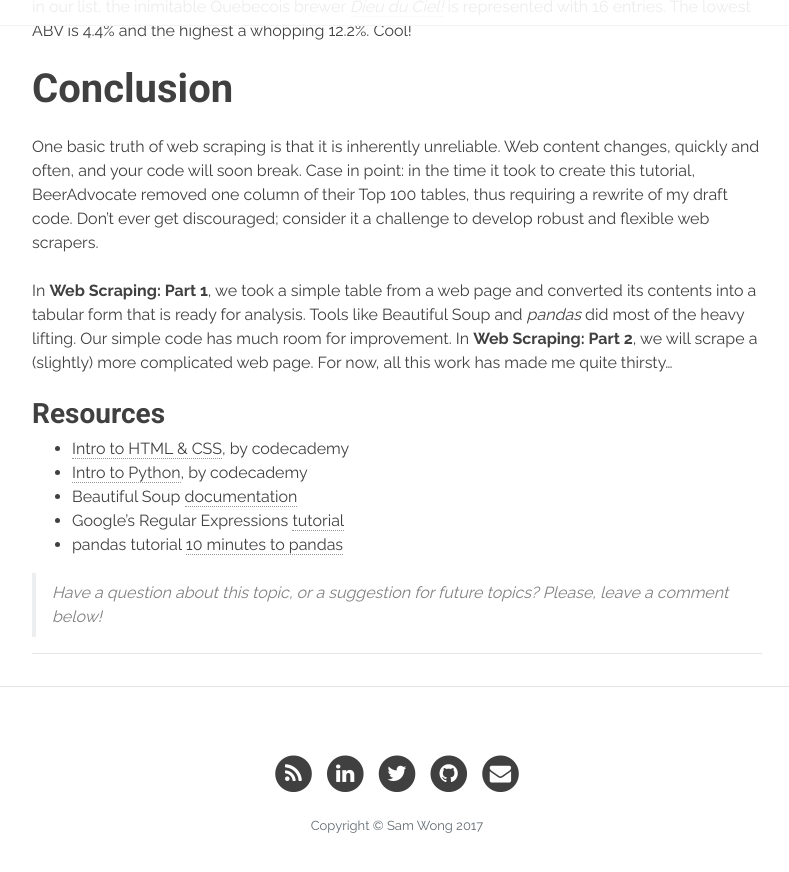
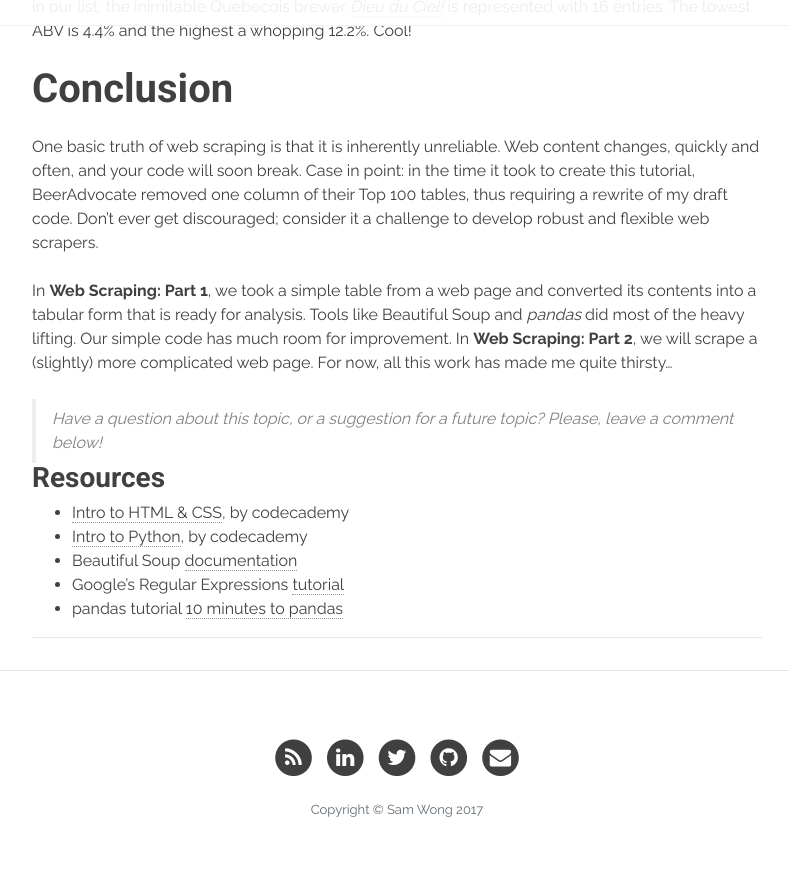
Before and after one commit to SirSamelot/onefortheroad.github.io, a Jekyll site: the page built from _posts/2017-04-29-web-scraping-part-1.md, in a window 1280 px wide and 900 px high, scrolled down 14153 px. Shown: the top 872 px of the window, without its empty margins (243-1032 px from the left). Built offline with Jekyll 4.4.1, drawn with Linux system fonts in a browser that asks for light colours; nearby versions of some CDN libraries; comment, search, counter and statistics services are not loaded.

Commit message:
Add comment blockquote to post

```diff
--- a/_layouts/post.html
+++ b/_layouts/post.html
@@ -33,10 +33,6 @@
         <div class="row">
             <div class="col-md-8 offset-md-2" style="overflow:auto">
 			    {{ content }}
-
-                <blockquote class="blockquote">
-                    <p>Have a question about this topic, or a suggestion for future topics?  Please, leave a comment below!</p>
-                </blockquote>
 
                 <hr>
 
--- a/_posts/2017-04-29-web-scraping-part-1.md
+++ b/_posts/2017-04-29-web-scraping-part-1.md
@@ -600,6 +600,8 @@
 
 In **Web Scraping: Part 1**, we took a simple table from a web page and converted its contents into a tabular form that is ready for analysis.  Tools like Beautiful Soup and *pandas* did most of the heavy lifting.  Our simple code has much room for improvement.  In **Web Scraping: Part 2**, we will scrape a (slightly) more complicated web page.  For now, all this work has made me quite thirsty...
 
+> Have a question about this topic, or a suggestion for a future topic?  Please, leave a comment below!
+{:.blockquote}
 
 ### Resources
 - [Intro to HTML & CSS](https://www.codecademy.com/learn/learn-html-css), by codecademy
```
Also changed, not shown: 1 other file.
